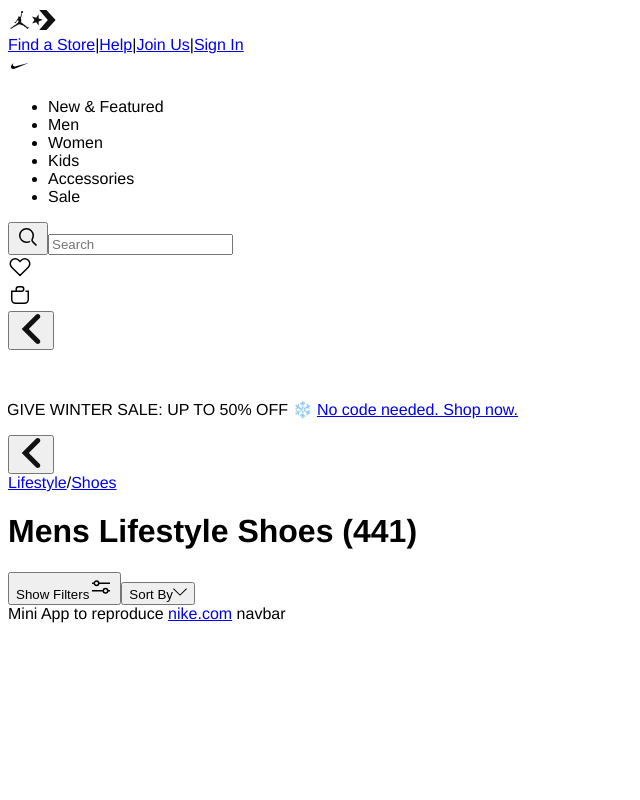
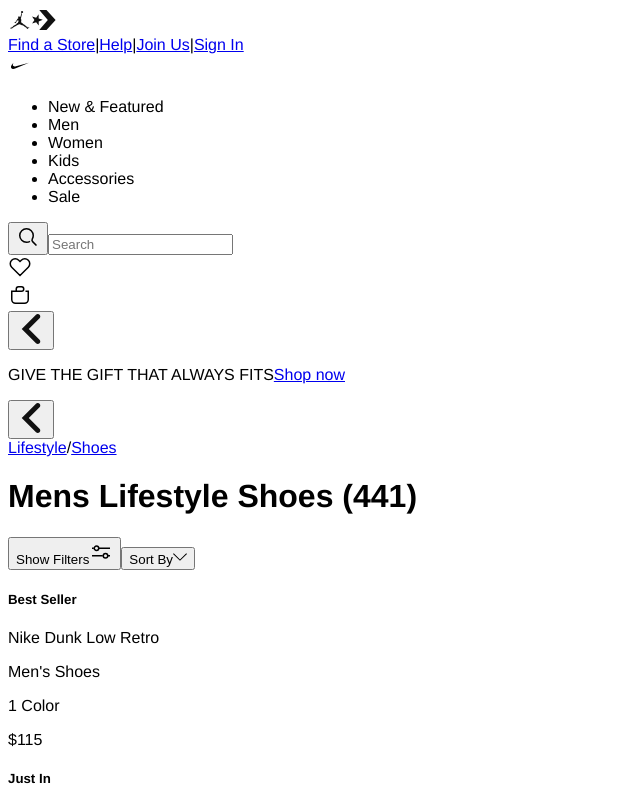
Before and after one commit to Xelaflash/nike_nav, a Next.js app: page / in a window 1280 px wide. Shown: the top 800 px of the page, without its empty margins (0-640 px from the left). Built offline with nearby package versions, Linux system fonts and the light colour scheme.

Commit message:
Add ProductGrid component and update Home page layout

```diff
--- a/src/app/page.tsx
+++ b/src/app/page.tsx
@@ -1,8 +1,15 @@
+import { ProductGrid } from "@/components/ProductGrid";
 import { css } from "../../styled-system/css";
 
 export default function Home() {
   return (
-    <main>
+    <main
+      className={css({
+        maxWidth: "1920px",
+        padding: "0 48px",
+      })}
+    >
+      <ProductGrid />
       <div
         className={css({
           fontSize: "2xl",
@@ -11,8 +18,9 @@
           alignItems: "center",
           gap: "2",
           justifyContent: "center",
-          height: "100vh",
-          border: "1px solid red",
+          margin: "128px 0",
+          background: "#F6F6F6",
+          padding: "32px",
         })}
       >
         Mini App to reproduce{" "}
@@ -30,9 +38,9 @@
           {" "}
           nike.com
         </a>{" "}
-        navbar
+        navbar animations (not made responsive)
       </div>
-      {/* TODO: add viedo of effect here */}
+      {/* TODO: add video of effect here */}
     </main>
   );
 }
--- /dev/null
+++ b/src/components/ProductGrid.tsx
@@ -0,0 +1,99 @@
+import React from "react";
+import { css } from "../../styled-system/css";
+
+type Product = {
+  id: number;
+  name: string;
+  type: string;
+  color: string;
+  price: number;
+  label: string;
+};
+
+const ProductGrid: React.FC = () => {
+  const products: Product[] = [
+    { id: 1, name: "Nike Dunk Low Retro", type: "Men's Shoes", color: "1 Color", price: 115, label: "Best Seller" },
+    { id: 2, name: "Nike Dunk Low", type: "Men's Shoes", color: "1 Color", price: 115, label: "Just In" },
+    { id: 3, name: "Nike Air Max 90", type: "Men's Shoes", color: "4 Colors", price: 130, label: "Best Seller" },
+    { id: 1, name: "Nike Dunk Low Retro", type: "Men's Shoes", color: "1 Color", price: 115, label: "Best Seller" },
+    { id: 2, name: "Nike Dunk Low", type: "Men's Shoes", color: "1 Color", price: 115, label: "Just In" },
+    { id: 3, name: "Nike Air Max 90", type: "Men's Shoes", color: "4 Colors", price: 130, label: "Best Seller" },
+  ];
+
+  return (
+    <div
+      className={css({
+        display: "grid",
+        gridTemplateColumns: "repeat(3, 1fr)",
+        gap: "16px",
+        padding: "0 8px",
+      })}
+    >
+      {products.map((product) => (
+        <div
+          key={product.id}
+          className={css({
+            padding: "0 8px",
+          })}
+        >
+          <div className="card">
+            <div
+              className={css({
+                background: "#F6F6F6",
+                height: "400px",
+                width: "100%",
+              })}
+            />
+            <div className="card-body">
+              <h5
+                className={css({
+                  color: "#9E3500",
+                  fontSize: "16px",
+                  fontWeight: "bold",
+                })}
+              >
+                {product.label}
+              </h5>
+              <p
+                className={css({
+                  color: "#111111",
+                  fontSize: "16px",
+                  fontWeight: "bold",
+                })}
+              >
+                {product.name}
+              </p>
+              <p
+                className={css({
+                  color: "#707072",
+                  fontSize: "16px",
+                })}
+              >
+                {product.type}
+              </p>
+              <p
+                className={css({
+                  color: "#707072",
+                  fontSize: "16px",
+                })}
+              >
+                {product.color}
+              </p>
+              <p
+                className={css({
+                  color: "#111111",
+                  fontSize: "16px",
+                  fontWeight: "bold",
+                })}
+              >
+                ${product.price}
+              </p>
+            </div>
+          </div>
+        </div>
+      ))}
+    </div>
+  );
+};
+
+export { ProductGrid };
```
